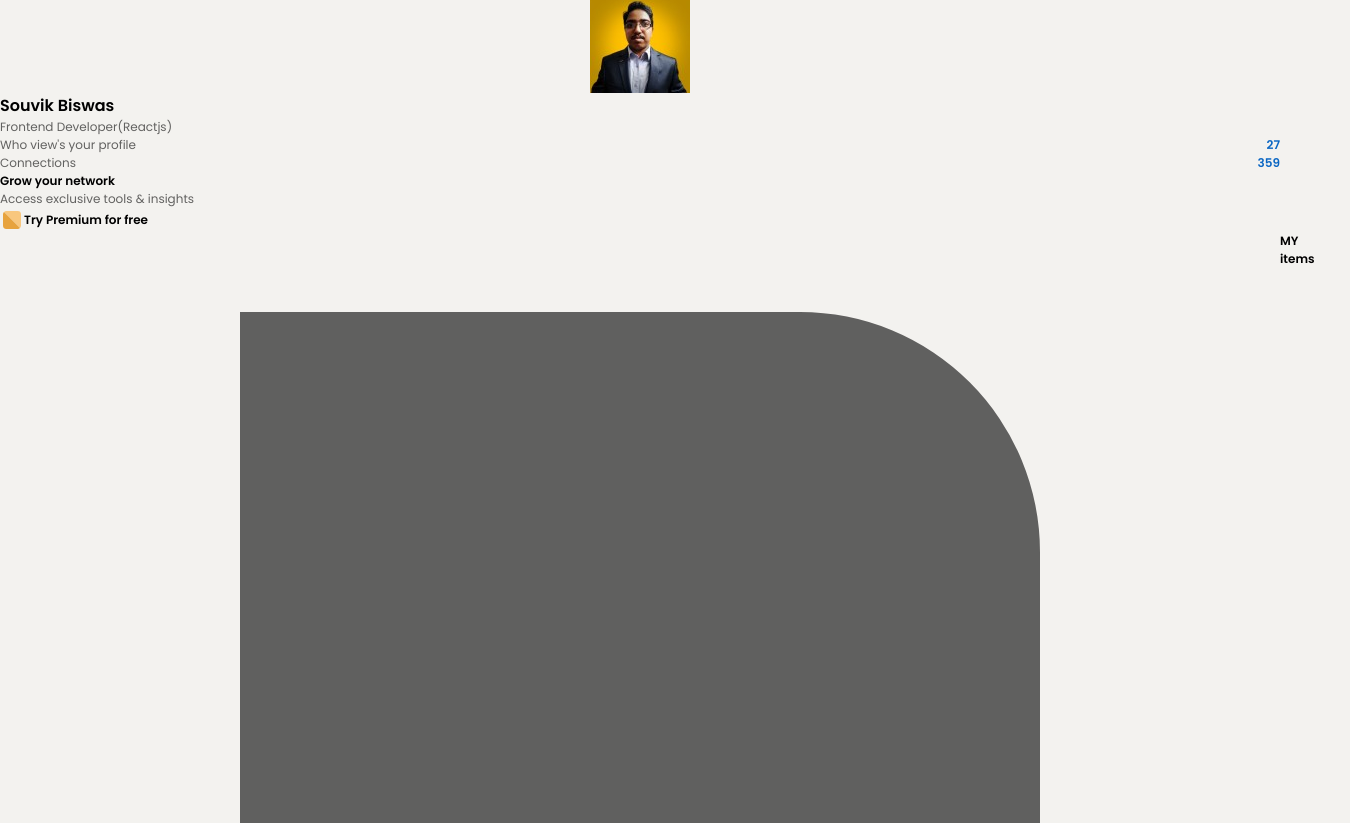
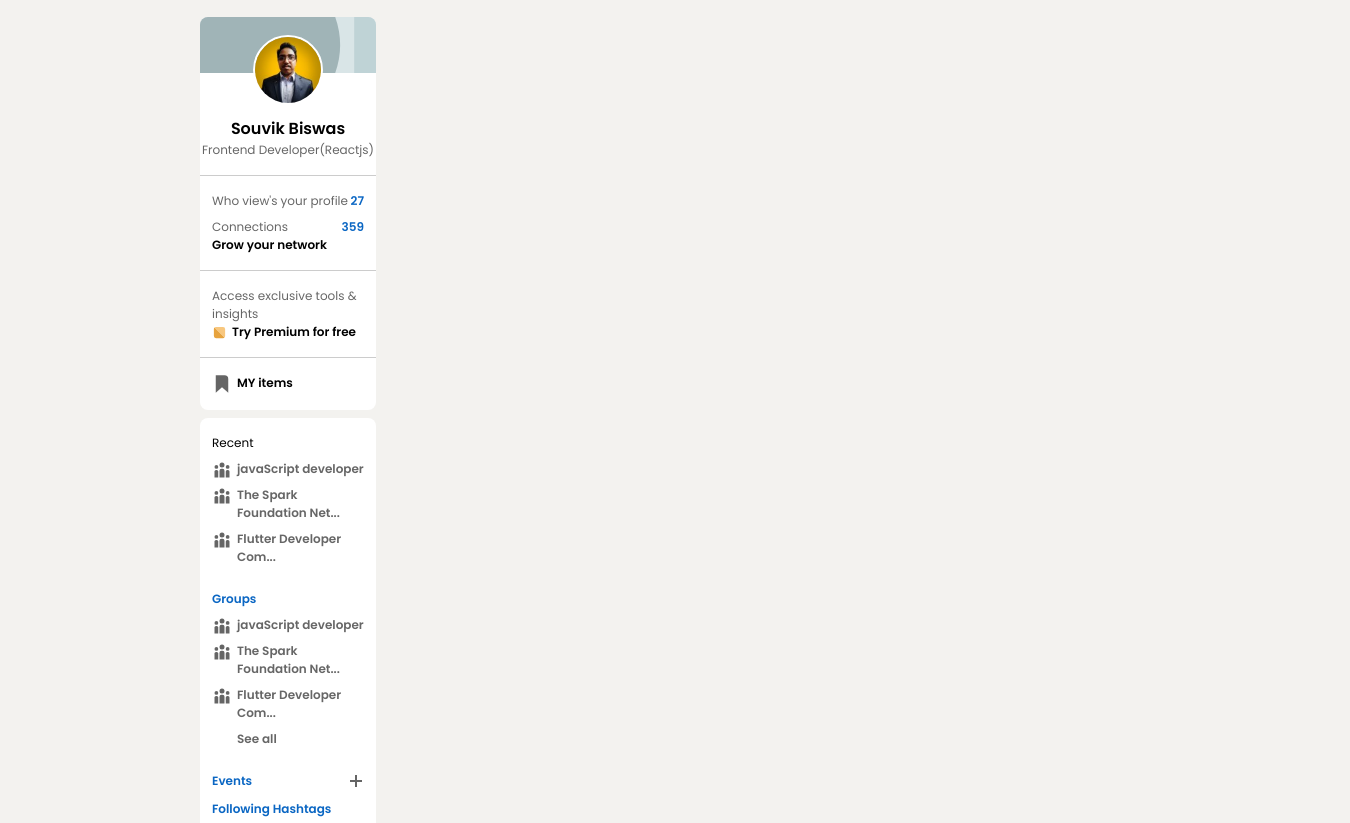
Before and after one commit to devSouvikb/linkedin-clone-html-css, a plain HTML site: page index.html in a window 1280 px wide. Shown: the part 59-882 px from the top of the page, 1350 px wide, since content can reach past the window. Drawn offline with Linux system fonts and the light colour scheme.

Commit message:
update: added sidebar styles

```diff
--- a/style.css
+++ b/style.css
@@ -158,3 +158,125 @@ nav {
 .padding-left {
   padding-left: 20px;
 }
+
+/* body section ----------------------------------------------------------------- */
+.body {
+  padding: 24px 200px 0;
+  display: grid;
+  grid-template-columns: 20% 50% 30%;
+  gap: 24px;
+}
+
+/* sidebar */
+.profile-container {
+  background-color: #ffffff;
+  margin-bottom: 8px;
+  border-radius: 8px;
+  overflow: hidden;
+}
+
+/* sidebar profile container */
+.profile {
+  text-align: center;
+  border-bottom: 1px solid #00000033;
+}
+
+.profile-img {
+  background: url(./assets/asset\ 10.svg);
+  background-size: cover;
+  height: 56px;
+  position: relative;
+  margin-bottom: 43px;
+}
+
+.sidebar-img {
+  height: 70px;
+  width: 70px;
+  border-radius: 50%;
+  border: 2px solid #ffffff;
+  position: absolute;
+  top: 18px;
+}
+
+.profile-title {
+  margin-bottom: 16px;
+}
+
+/* sidebar text container */
+.profile-txt-container {
+  padding: 16px 12px;
+  border-bottom: 1px solid #00000033;
+}
+
+.views {
+  margin-bottom: 8px;
+}
+
+/* profile premium */
+.premium-container {
+  padding: 16px 12px;
+  border-bottom: 1px solid #00000033;
+}
+
+.premium {
+  gap: 5px;
+}
+
+.premium-icon {
+  height: 15px;
+}
+
+/* profile items */
+.items-container {
+  padding: 16px 12px;
+  gap: 5px;
+}
+
+.item-icon {
+  height: 20px;
+}
+
+/* second container */
+.container {
+  background-color: #ffffff;
+  border-radius: 8px;
+  padding: 16px 12px;
+  position: sticky;
+  top: 24px;
+}
+
+.recent-title {
+  margin-bottom: 8px;
+}
+
+.recent-container {
+  gap: 5px;
+}
+
+.recent-txt {
+  margin-bottom: 8px;
+}
+
+.group-icon {
+  height: 20px;
+}
+
+.group-title {
+  margin-bottom: 8px;
+  margin-top: 24px;
+}
+
+.see-all {
+  margin-left: 25px;
+}
+
+.events {
+  margin-top: 24px;
+  margin-bottom: 10px;
+}
+
+.discover {
+  text-align: center;
+  padding-top: 16px;
+  border-top: 1px solid #00000033;
+}
```
